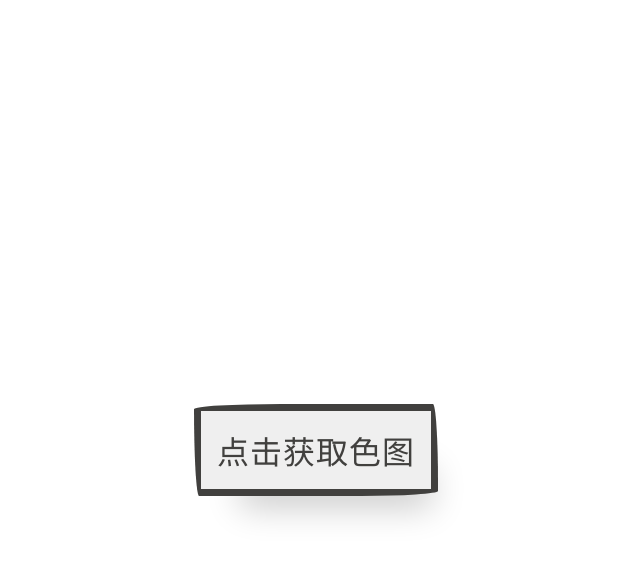
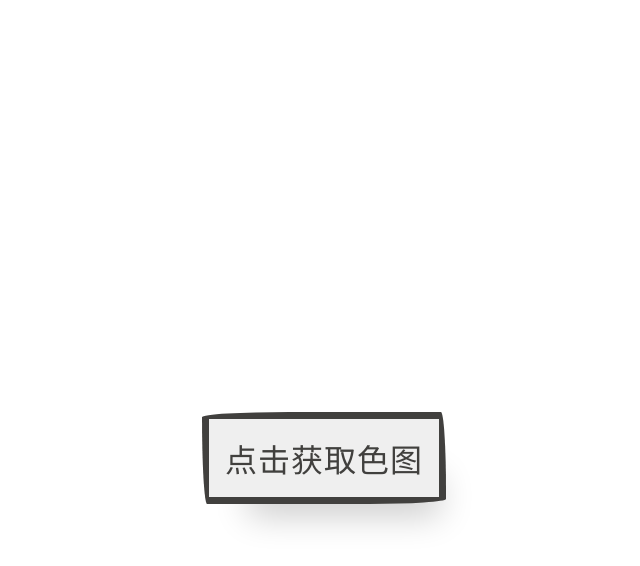
Before and after one commit to Xiphoray/Xiphoray.github.io, a Jekyll site: the page bored/color.html, which Jekyll copies as it is, in a window 1280 px wide. Shown: the top 566 px of the page, without its empty margins (324-964 px from the left). Built offline with Jekyll 4.4.1, drawn with Linux system fonts in a browser that asks for light colours.

Commit message:
fix bug on color

```diff
--- a/bored/color.html
+++ b/bored/color.html
@@ -5,33 +5,7 @@
   box-sizing: border-box;
 }
 
-html, body {
-  overflow:hidden;
-  width: 100%;
-  min-height: 100%;
-  margin: 0;
-  display: -webkit-box;
-  display: -webkit-flex;
-  display: -ms-flexbox;
-  display: flex;
-  -webkit-box-orient: vertical;
-  -webkit-box-direction: normal;
-  -webkit-flex-direction: column;
-      -ms-flex-direction: column;
-          flex-direction: column;
-  -webkit-box-pack: center;
-  -webkit-justify-content: center;
-      -ms-flex-pack: center;
-          justify-content: center;
-  background: #ffffff;
-  font-family: 'Patrick Hand SC', cursive;
-}
-html h2, body h2 {
-  /*margin-top: -5rem;*/
-  text-align: center;
-  color: #41403E;
-  font-size: 3rem;
-}
+
 html section, body section {
   display: -webkit-box;
   display: -webkit-flex;
```
